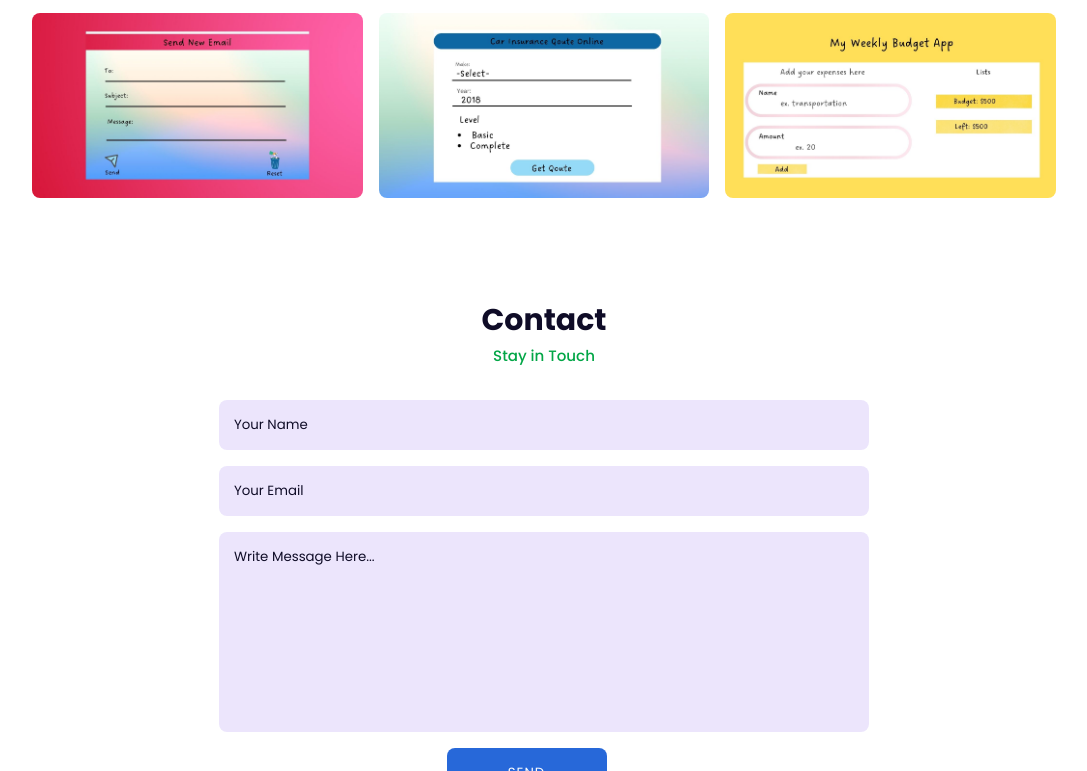
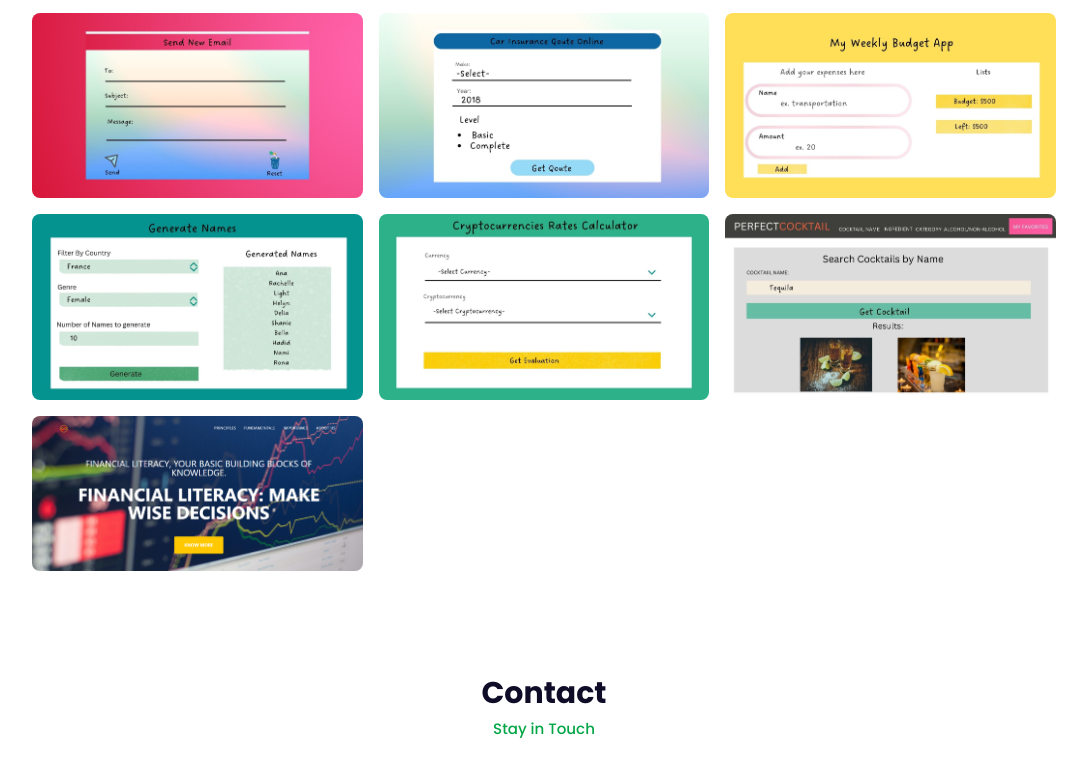
Before and after one commit to sheisshee/sheisshee.github.io, a plain HTML site: page index.html in a window 1280 px wide. Shown: the part 2430-3201 px from the top of the page, without its empty margins (96-1183 px from the left). Drawn offline with nearby package versions, Linux system fonts and the light colour scheme.

Commit message:
Added works on portfolio page, index.html

```diff
--- a/index.html
+++ b/index.html
@@ -60,7 +60,7 @@
                 <img src="assets/img/about.png" alt="">
             </div>
             <div class="about-text">
-                <p> I'm a college student pursuing a Bachelor of Science in Information Technology at Sorsogon State University - Bulan Campus. A highly motivated student looking for work experience and practical IT training. I have consistently demonstrated exceptional levels of enthusiasm, work ethics, and teamwork to achieve the marks I had hoped for.
+                <p> I'm a college student pursuing a Bachelor of Science in Information Technology at Sorsogon State University - Bulan Campus. A highly motivated student and is committed on its work. I have consistently demonstrated exceptional levels of enthusiasm, work ethics, and teamwork to achieve the marks I had hoped for.
                      I think that my ability to pick things up quickly, my will to succeed, and the fact that I passed my associated courses allow me to work hard in my career. I also develop web pages with UI/UX user interface as a future frontend web developer. </p>
                 <div class="information">
                     <!-- Box 1 -->
@@ -152,6 +152,18 @@
             <div class="portfolio-img">
                 <img src="assets/img/website4.jpg" alt="">
             </div>
+            <div class="portfolio-img">
+                <img src="assets/img/website5.jpg" alt="">
+            </div>
+            <div class="portfolio-img">
+                <img src="assets/img/website6.jpg" alt="">
+            </div>
+            <div class="portfolio-img">
+                <img src="assets/img/website7.jpg" alt="">
+            </div>
+            <div class="portfolio-img">
+                <img src="assets/img/website8.png" alt="">
+            </div>
 
         </div>
     </section>
@@ -186,7 +198,6 @@
     </div>
 
 
-
     <!-- Link To JS -->
     <script src="./js/script.js"></script>
 </body>
```
